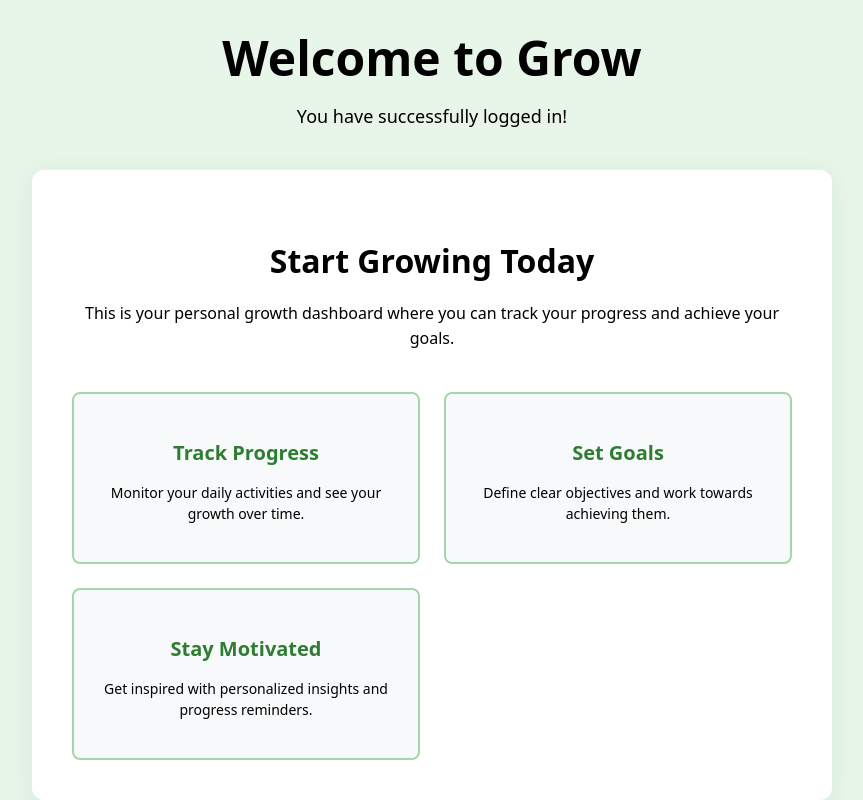
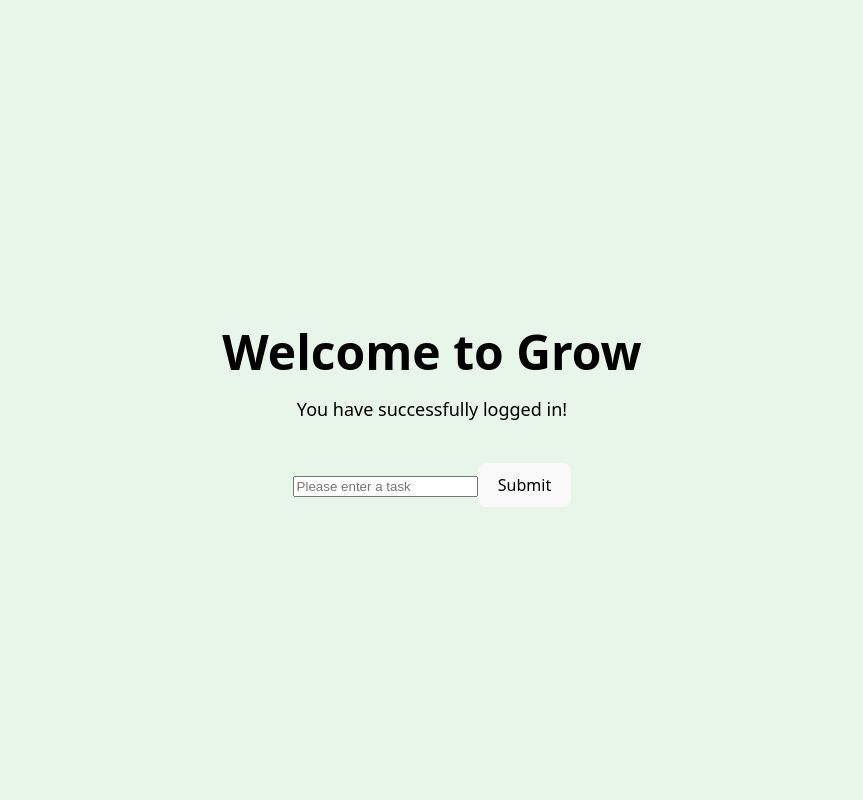
Before and after one commit to Saviho3/Grow-Productive-Application-, a React (Vite) app in the folder Grow/: page /grow in a window 1280 px wide. Shown: the whole page, without its empty margins (208-1071 px from the left). Built offline with nearby package versions, Linux system fonts and the light colour scheme.

Commit message:
Added gpt integration connected to website

```diff
--- a/Grow/package.json
+++ b/Grow/package.json
@@ -12,7 +12,9 @@
   "dependencies": {
     "@supabase/supabase-js": "^2.53.0",
     "react": "^19.1.0",
-    "react-dom": "^19.1.0"
+    "react-dom": "^19.1.0",
+    "react-router-dom": "^7.8.0",
+    "supabase": "^2.33.9"
   },
   "devDependencies": {
     "@eslint/js": "^9.30.1",
@@ -23,6 +25,6 @@
     "eslint-plugin-react-hooks": "^5.2.0",
     "eslint-plugin-react-refresh": "^0.4.20",
     "globals": "^16.3.0",
-    "vite": "^7.0.4"
+    "vite": "^7.1.2"
   }
 }
--- a/Grow/src/Grow.css
+++ b/Grow/src/Grow.css
@@ -116,3 +116,15 @@
     padding: 20px;
   }
 }
+
+.card {
+  padding: 2em;
+}
+
+.response-box {
+  color: black;
+  display: flex;
+  align-items: center;
+  justify-content: center;
+  text-align: center;
+}
--- a/Grow/src/Grow.jsx
+++ b/Grow/src/Grow.jsx
@@ -1,31 +1,61 @@
-import React from "react";
+import React, { useState } from "react";
 import "./Grow.css";
 
+
+
 const Grow = () => {
+
+  const [userTask, setUserTask] = useState('');
+  const [task, setTask] = useState('');
+  const [taskData, setTaskData] = useState(null);
+  const [taskName, setTaskName] = useState('')
+  const[taskTime, setTaskTime] = useState('')
+  const[taskStatus, setTaskStatus] = useState('')
+
+
+  const callPython = async (userTask) => {
+    try {
+      const response = await fetch("/grow", {
+        method: "POST",
+        headers: { "Content-Type": "application/json" },
+        body: JSON.stringify({ task: userTask }),
+      });
+
+      const data = await response.json();
+      setTaskData(data);
+      setTaskName(data.result.name);
+      setTaskTime(data.result.time)
+      setTaskStatus(data.result.status);
+    } catch (error) {
+      console.error("Error calling Python backend:", error);
+    }
+  };
+
+
   return (
     <div className="grow-page">
       <div className="grow-container">
         <h1>Welcome to Grow</h1>
         <p>You have successfully logged in!</p>
-        <div className="grow-content">
-          <h2>Start Growing Today</h2>
-          <p>This is your personal growth dashboard where you can track your progress and achieve your goals.</p>
-          <div className="features">
-            <div className="feature-card">
-              <h3>Track Progress</h3>
-              <p>Monitor your daily activities and see your growth over time.</p>
-            </div>
-            <div className="feature-card">
-              <h3>Set Goals</h3>
-              <p>Define clear objectives and work towards achieving them.</p>
-            </div>
-            <div className="feature-card">
-              <h3>Stay Motivated</h3>
-              <p>Get inspired with personalized insights and progress reminders.</p>
-            </div>
+        <input className="task-text"
+        type="text"
+        placeholder="Please enter a task"
+        onChange={(e) => setUserTask(e.target.value)}/>
+        <button
+        type='submit'
+        onClick={() => callPython(userTask)}
+        >Submit</button>
+        {taskData && (
+          <div className="response-box">
+            <p>Server Response: {JSON.stringify(taskData)}</p>
+            <p>Task Name: {taskName}</p>
+            <p>Status: {taskStatus}</p>
+            <p>Time: {taskTime} minutes</p>
+
           </div>
-        </div>
+        )}
       </div>
+
     </div>
   );
 };
--- a/Grow/src/Login.jsx
+++ b/Grow/src/Login.jsx
@@ -9,6 +9,23 @@
   const [loading, setLoading] = useState(false);
   const [isSignUp, setIsSignUp] = useState(false);
   const navigate = useNavigate();
+
+  async function insertUser(user_ID, insert_email) {
+    const { data, error } = await supabase
+      .from("profiles")
+      .insert([
+        {
+          id: user_ID,
+          email: insert_email,
+        },
+      ]);
+
+    if (error) {
+      console.error("Insert user error:", error);
+    } else {
+      console.log("Inserted:", data);
+    }
+  }
 
   const handleSubmit = async (e) => {
     e.preventDefault();
@@ -22,26 +39,50 @@
 
     try {
       if (isSignUp) {
+        // Check if profile already exists before signup
+        const { data: existingUser } = await supabase
+          .from("profiles")
+          .select("id")
+          .eq("email", email)
+          .single();
+
+        if (existingUser) {
+          alert("Email already registered. Please log in.");
+          setLoading(false);
+          return;
+        }
+
         // Sign up flow
         const { data, error } = await supabase.auth.signUp({
           email,
-          password
+          password,
         });
 
         if (error) {
-          alert(`Sign up failed: ${error.message}`);
+          if (
+            error.message.toLowerCase().includes("already registered") ||
+            error.status === 400
+          ) {
+            alert("This email is already registered. Please log in instead.");
+          } else {
+            alert(`Sign up failed: ${error.message}`);
+          }
         } else {
-          alert("Account created successfully! Please check your email to verify your account.");
+          if (data.user) {
+            await insertUser(data.user.id, email);
+          }
+          alert(
+            "Account created successfully! Please check your email to verify your account."
+          );
           setEmail("");
           setPassword("");
-          // Navigate to Grow page after successful signup
           navigate("/grow");
         }
       } else {
         // Login flow
         const { data, error } = await supabase.auth.signInWithPassword({
           email,
-          password
+          password,
         });
 
         if (error) {
@@ -50,7 +91,6 @@
           alert("Login successful! Welcome back.");
           setEmail("");
           setPassword("");
-          // Navigate to Grow page after successful login
           navigate("/grow");
         }
       }
@@ -97,17 +137,21 @@
             />
           </div>
 
-          <button
-            type="submit"
-            className="login-btn"
-            disabled={loading}
-          >
-            {loading ? (isSignUp ? "Creating Account..." : "Logging in...") : (isSignUp ? "Sign Up" : "Log In")}
+          <button type="submit" className="login-btn" disabled={loading}>
+            {loading
+              ? isSignUp
+                ? "Creating Account..."
+                : "Logging in..."
+              : isSignUp
+              ? "Sign Up"
+              : "Log In"}
           </button>
 
           <div className="toggle-container">
             <p className="toggle-text">
-              {isSignUp ? "Already have an account?" : "Don't have an account?"}
+              {isSignUp
+                ? "Already have an account?"
+                : "Don't have an account?"}
             </p>
             <button
               type="button"
```
Also changed, not shown: 1 other file (tests, documents, lock files or other folders).
